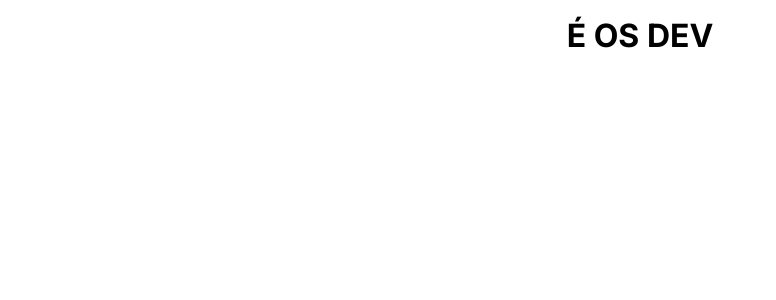
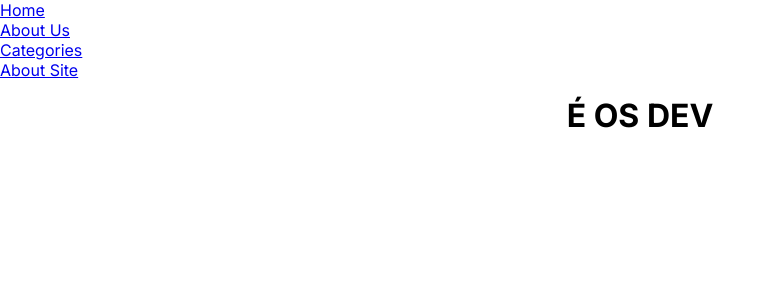
Before and after one commit to pedromonteir01/MyProject, a Next.js app: page / in a window 1280 px wide. Shown: the top 300 px of the page, without its empty margins (0-776 px from the left). Built offline with nearby package versions, Linux system fonts and the light colour scheme.

Commit message:
feat: Header & HeaderLink component

```diff
--- /dev/null
+++ b/app/components/header/Header.jsx
@@ -0,0 +1,17 @@
+import styles from '@/app/components/header/header.module.css'
+import HeaderLink from '../headerLinks/HeaderLinks';
+
+const Header = () => {
+    return (
+        <header className={styles.container}>
+            <ul>
+                <HeaderLink page={'Home'} />
+                <HeaderLink page={'About Us'} />
+                <HeaderLink page={'Categories'} />
+                <HeaderLink page={'About Site'} />
+            </ul>
+        </header>
+    );
+}
+
+export default Header;
--- /dev/null
+++ b/app/components/headerLinks/HeaderLinks.jsx
@@ -0,0 +1,14 @@
+import styles from '@/app/components/headerLinks/headerLinks.module.css'
+import Link from 'next/link';
+
+const HeaderLink = ({page}) => {
+    return(
+        <>
+            <li>
+                <Link href={'/'}>{page}</Link>
+            </li>
+        </>
+    );
+}
+
+export default HeaderLink;
--- a/app/page.jsx
+++ b/app/page.jsx
@@ -1,10 +1,11 @@
 import Image from 'next/image'
 import styles from './page.module.css'
+import Header from './components/header/Header';
 
 export default function Home() {
   return (
     <>
-    <header></header>
+    <Header/>
     <main className={styles.container}>
       <div className={styles.title}>
         <h1>É OS D</h1>
```
Also changed, not shown: app/components/header/header.module.css (added), app/components/headerLinks/headerLinks.module.css (added).
